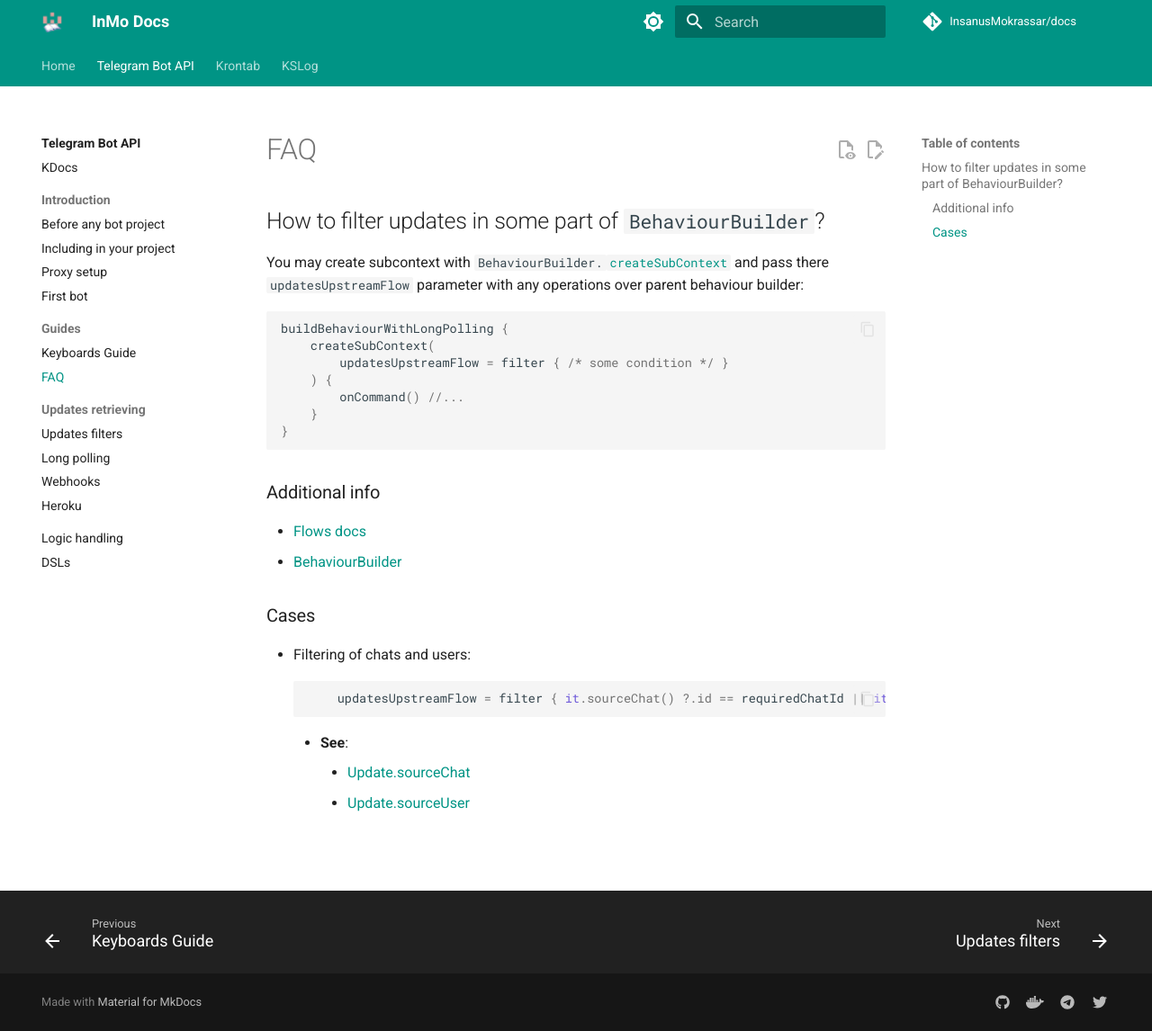
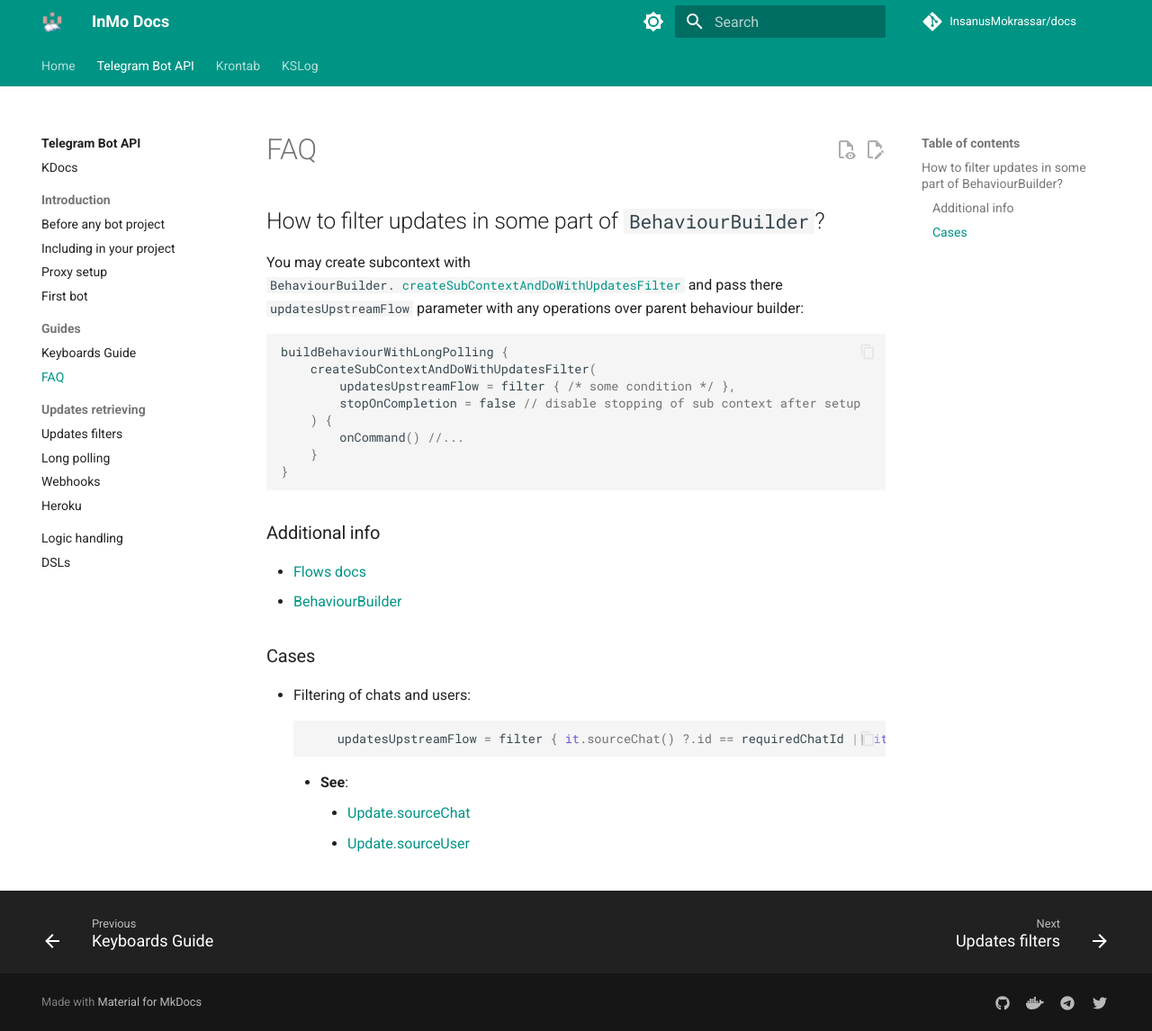
Before and after one commit to InsanusMokrassar/docs, an MkDocs documentation site: the page built from docs/tgbotapi/guides/faq.md, in a window 1280 px wide and 1146 px high. Shown: the whole window at 90% size. Built offline with MkDocs 1.6.1 and Material for MkDocs 9.7.7, drawn with Linux system fonts in a browser that asks for light colours; comment, search, counter and statistics services are not loaded.

Commit message:
Update faq.md

````diff
--- a/docs/tgbotapi/guides/faq.md
+++ b/docs/tgbotapi/guides/faq.md
@@ -3,13 +3,14 @@
 ## How to filter updates in some part of `BehaviourBuilder`?
 
 You may create subcontext with
-`BehaviourBuilder.`[`createSubContext`](https://tgbotapi.inmo.dev/tgbotapi.behaviour_builder/dev.inmo.tgbotapi.extensions.behaviour_builder/create-sub-context.html)
+`BehaviourBuilder.`[`createSubContextAndDoWithUpdatesFilter`](https://tgbotapi.inmo.dev/tgbotapi.behaviour_builder/dev.inmo.tgbotapi.extensions.behaviour_builder/create-sub-context-and-do-with-updates-filter.html)
 and pass there `updatesUpstreamFlow` parameter with any operations over parent behaviour builder:
 
 ```kotlin
 buildBehaviourWithLongPolling {
-    createSubContext(
-        updatesUpstreamFlow = filter { /* some condition */ }
+    createSubContextAndDoWithUpdatesFilter(
+        updatesUpstreamFlow = filter { /* some condition */ },
+        stopOnCompletion = false // disable stopping of sub context after setup
     ) {
         onCommand() //...
     }
````
